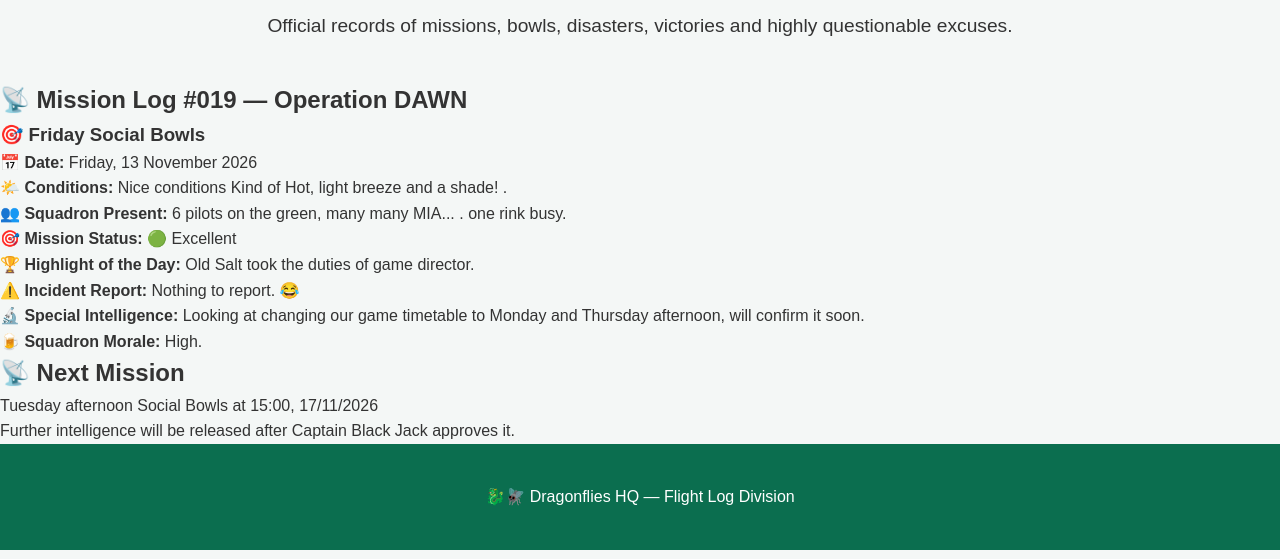
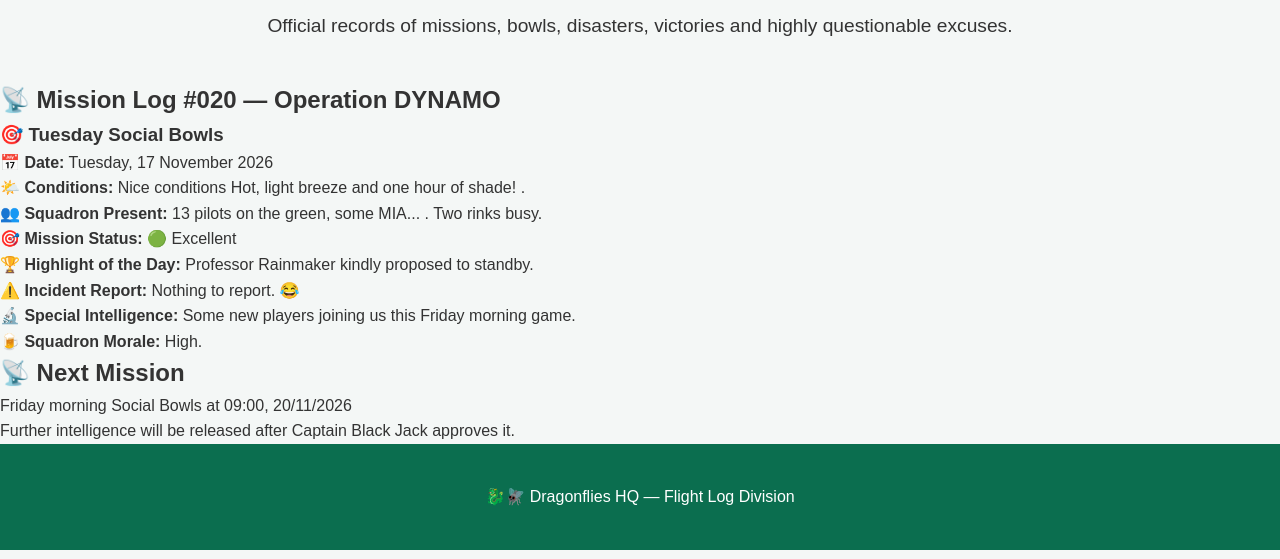
Before and after one commit to VungTau-Dragonflies/Vungtau-Dragonflies, a plain HTML site: page flightlog.html in a window 1280 px wide. Shown: the part 241-800 px from the top of the page. Drawn offline with Linux system fonts and the light colour scheme.

Commit message:
Update flightlog.html

```diff
--- a/flightlog.html
+++ b/flightlog.html
@@ -61,25 +61,25 @@
 
 <div class="log-entry">
 
-    <h2>📡 Mission Log #019 — Operation DAWN </h2>
+    <h2>📡 Mission Log #020 — Operation DYNAMO </h2>
 
-    <h3>🎯 Friday Social Bowls</h3>
+    <h3>🎯 Tuesday Social Bowls</h3>
 
     <p>
         <strong>📅 Date:</strong>
-        Friday, 13 November 2026
+        Tuesday, 17 November 2026
     </p>
 
     <p>
         <strong>🌤️ Conditions:</strong>
         Nice conditions
-        Kind of Hot, light breeze and a shade! .
+        Hot, light breeze and one hour of shade! .
     </p>
 
     <p>
         <strong>👥 Squadron Present:</strong>
-        6 pilots on the green, many many MIA... .
-        one rink busy.
+        13 pilots on the green, some MIA... .
+        Two rinks busy.
     </p>
 
     <p>
@@ -89,7 +89,7 @@
 
     <p>
         <strong>🏆 Highlight of the Day:</strong>
-        Old Salt took the duties of game director.
+        Professor Rainmaker kindly  proposed to standby.
     </p>
 
     <p>
@@ -101,7 +101,7 @@
 
     <p>
         <strong>🔬 Special Intelligence:</strong>
-        Looking at changing our game timetable to Monday and Thursday afternoon, will confirm it soon.
+        Some new players joining us this Friday morning game.
     </p>
 
     <p>
@@ -117,7 +117,7 @@
         <h2>📡 Next Mission</h2>
 
         <p>
-            Tuesday afternoon Social Bowls at 15:00, 17/11/2026
+            Friday morning Social Bowls at 09:00, 20/11/2026
         </p>
 
         <p>
```
